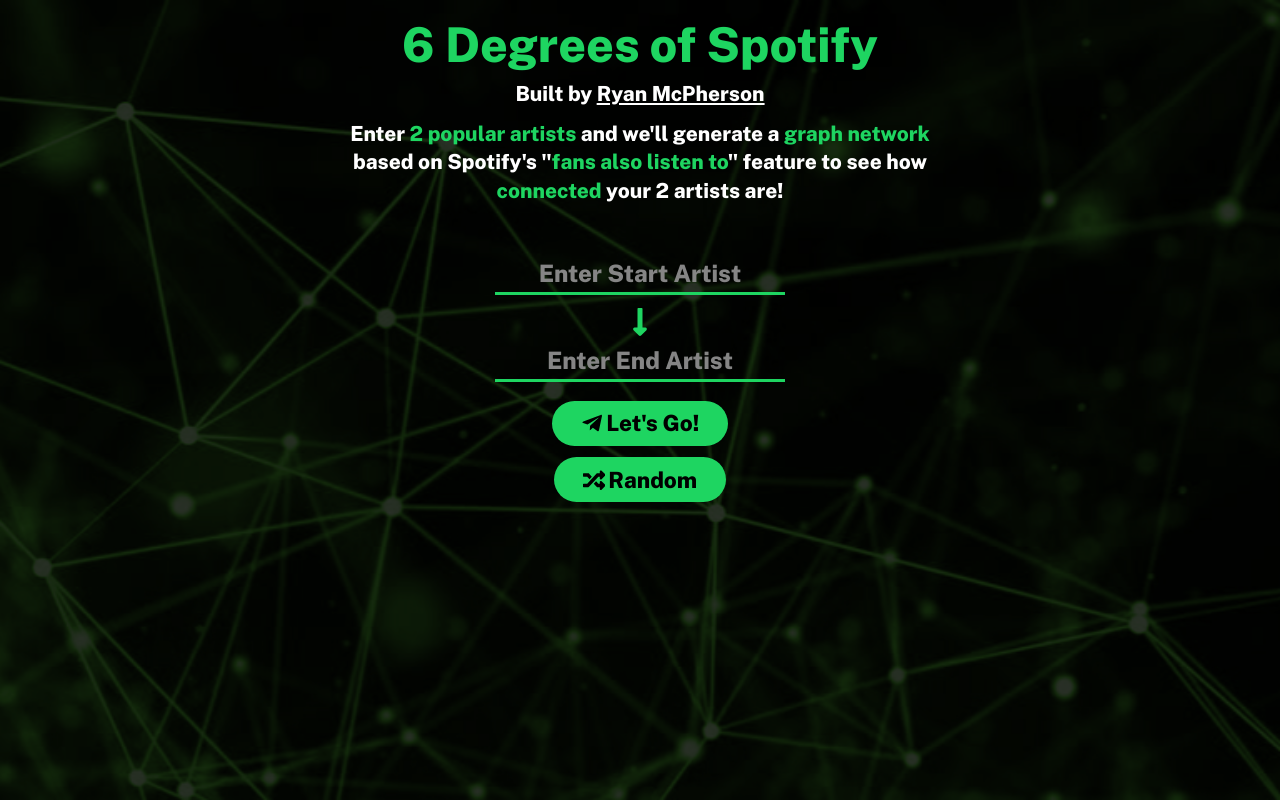
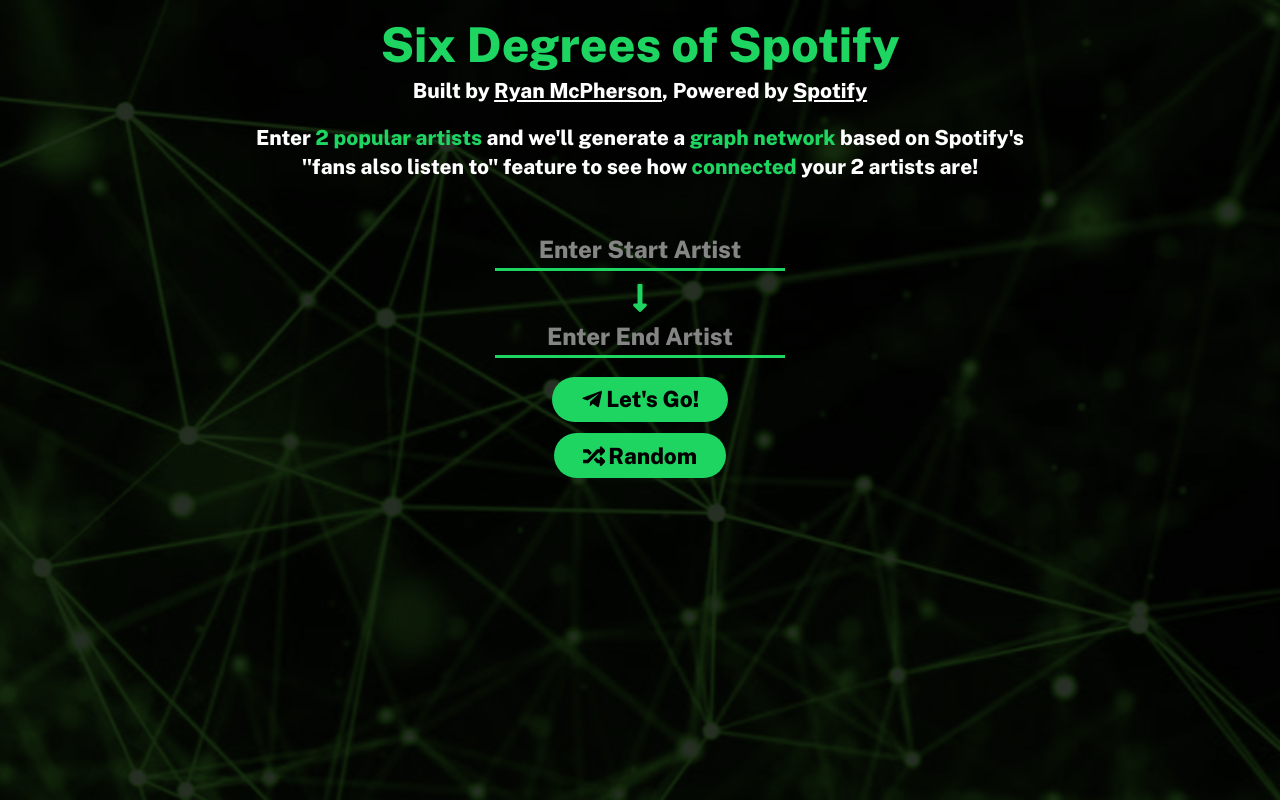
Before and after one commit to RyanMcPherson7/six-degrees-of-spotify, a React (Create React App) app in the folder client/: page / in a window 1280 px wide. Built offline with nearby package versions, Linux system fonts and the light colour scheme.

Commit message:
update header text

```diff
--- a/client/src/components/Header.jsx
+++ b/client/src/components/Header.jsx
@@ -1,6 +1,6 @@
 const Header = () => (
   <header>
-    <h1>6 Degrees of Spotify</h1>
+    <h1>Six Degrees of Spotify</h1>
     <h4>
       Built by{' '}
       <a
@@ -10,14 +10,21 @@
       >
         Ryan McPherson
       </a>
+      , Powered by{' '}
+      <a
+        href="https://www.spotify.com/us/"
+        target="_blank"
+        rel="noopener noreferrer"
+      >
+        Spotify
+      </a>
     </h4>
     <div id="description-container">
       <p id="description-message">
         Enter <span className="special">2 popular artists</span> and we'll
         generate a <span className="special">graph network</span> based on
-        Spotify's "<span className="special">fans also listen to</span>" feature
-        to see how <span className="special">connected</span> your 2 artists
-        are!
+        Spotify's "fans also listen to" feature to see how{' '}
+        <span className="special">connected</span> your 2 artists are!
       </p>
     </div>
   </header>
--- a/client/src/index.css
+++ b/client/src/index.css
@@ -85,7 +85,7 @@
 }
 
 header h4 {
-  margin: 0.5rem 2rem;
+  margin: 0.3rem 0 1rem;
 }
 
 header h4 a {
@@ -95,12 +95,12 @@
 }
 
 #description-container {
-  max-width: 600px;
+  max-width: 800px;
   margin: 0 auto;
 }
 
 #description-message {
-  line-height: 1.8rem;
+  line-height: 1.4rem;
 }
 
 /* ================================ */
@@ -234,6 +234,10 @@
     font-size: 1.3rem;
   }
 
+  #description-message {
+    line-height: 1.8rem;
+  }
+
   input[type='text'] {
     font-size: 1.5rem;
   }
```
Also changed, not shown: client/public/external-site-image.png.
